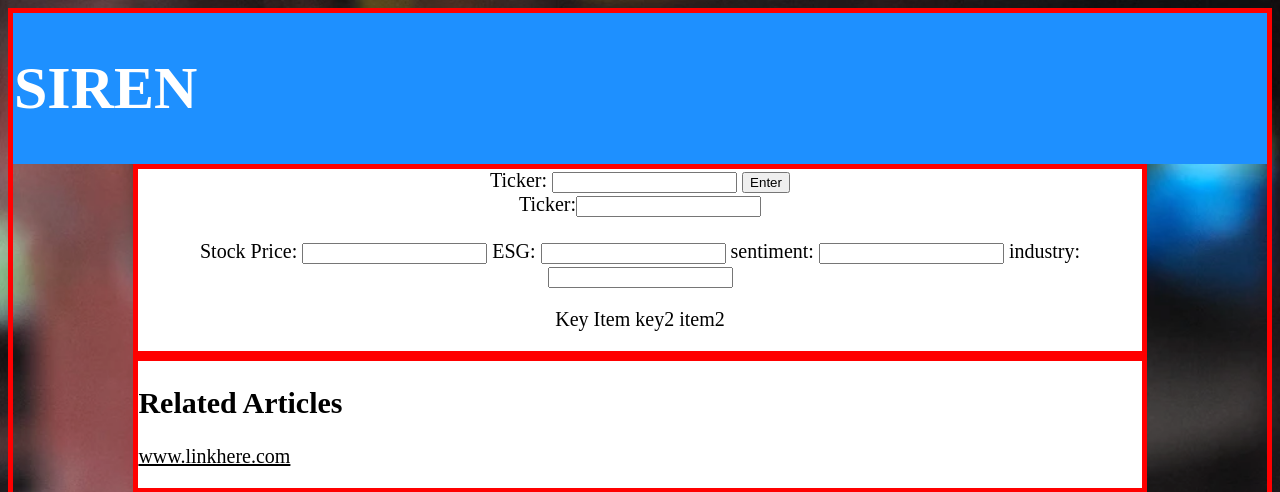
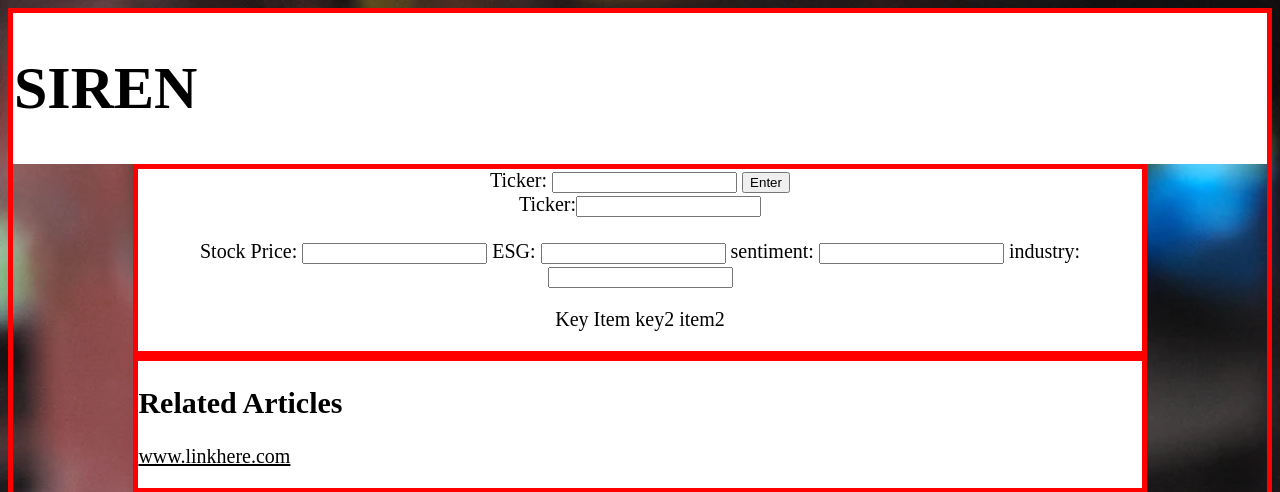
Before and after one commit to blacknight94/2023HackUMBc, a Flask app: page / in a window 1280 px wide. Shown: the top 492 px of the page. Run offline with Flask 3, Linux system fonts and the light colour scheme.

Commit message:
actually getting food now

```diff
--- a/hackathonSite/static/css/styles.css
+++ b/hackathonSite/static/css/styles.css
@@ -18,8 +18,11 @@ body {
   padding-bottom: 20px;
 }
 
-.rounded{
-    border-radius: 10px;
+/*defines standard borders for all items*/
+.border{
+  background: transparent;
+  border = 5px solid grey;
+  border-radius: 10px;/*creates rounded edges maybe*/
 }
 
 footer{
@@ -37,9 +40,6 @@ footer{
   background-color: white;
 }
 
-/* creating class for the box fo*/
-
-
 
 .link {
   color: black;
@@ -51,8 +51,8 @@ footer{
 
 .ribbon {
     font-size: 30px;
-    background-color: dodgerBlue; /* Change this to your desired background color */
-    color: white; /* Text color */
+    background-color: white; /* Change this to your desired background color */
+    color: Black; /* Text color */
     position: relative;
     padding: 1px 1px;
     text-align: left;
```
